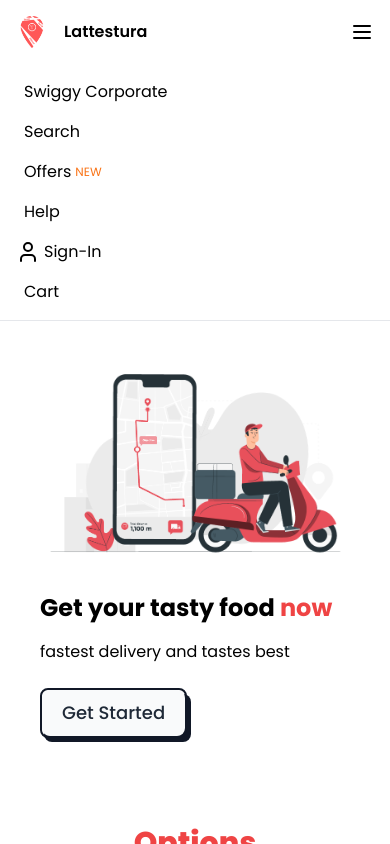
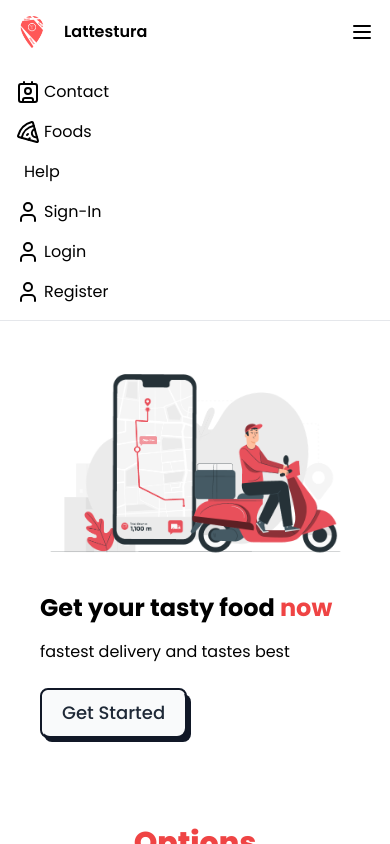
Before and after one commit to tasin-dev-pro/jsm_contest_fr_1, a React (Vite) app: page / in a window 390 px wide. Both pictures are taken after a click on the button 362 px from the left and 32 px from the top of the page. Shown: the top 844 px of the page. Built offline with nearby package versions, Linux system fonts and the light colour scheme; no server answers.

Commit message:
mobilenav fixed

```diff
--- a/src/components/Header.jsx
+++ b/src/components/Header.jsx
@@ -66,19 +66,17 @@ const Header = () => {
                     {isOpen && (
                         <div className="md:hidden">
                             <div className="flex flex-col items-start p-4 space-y-4">
-                                <div className="flex items-center">
-                                    <i className="fas fa-briefcase mr-2"></i>
-                                    <span>Swiggy Corporate</span>
-                                </div>
-                                <div className="flex items-center">
-                                    <i className="fas fa-search mr-2"></i>
-                                    <span>Search</span>
-                                </div>
-                                <div className="flex items-center">
-                                    <i className="fas fa-percentage mr-2"></i>
-                                    <span>Offers</span>
-                                    <span className="text-orange-500 text-xs ml-1">NEW</span>
-                                </div>
+                            <Link to="/contact" className="flex items-center gap-1">
+                                <Contact />
+                                <span>Contact</span>
+                            </Link >
+                            <Link to="/foods" className="flex items-center gap-1"><Pizza />Foods</Link>
+                            {email && (<>
+                            <a to="/" className="flex items-center gap-1" onClick={logout}><LogOut />Logout</a>
+                            <a className="flex items-center gap-1">
+                                <ShoppingCart />
+                                <span>Cart</span>
+                            </a> </>)}
                                 <div className="flex items-center">
                                     <i className="fas fa-question-circle mr-2"></i>
                                     <span>Help</span>
@@ -95,10 +93,10 @@ const Header = () => {
                                 <span>Logout</span>
                             </div>
                             )}
-                                <div className="flex items-center">
-                                    <i className="fas fa-shopping-cart mr-2"></i>
-                                    <span>Cart</span>
-                                </div>
+                                                {!email && (<>
+                    <Link to="/login" className="flex items-center gap-1"><User />Login</Link>
+                    <Link to="/register" className="flex items-center gap-1" ><User />Register</Link>
+                </>)}
                             </div>
                         </div>
                     )}
```
